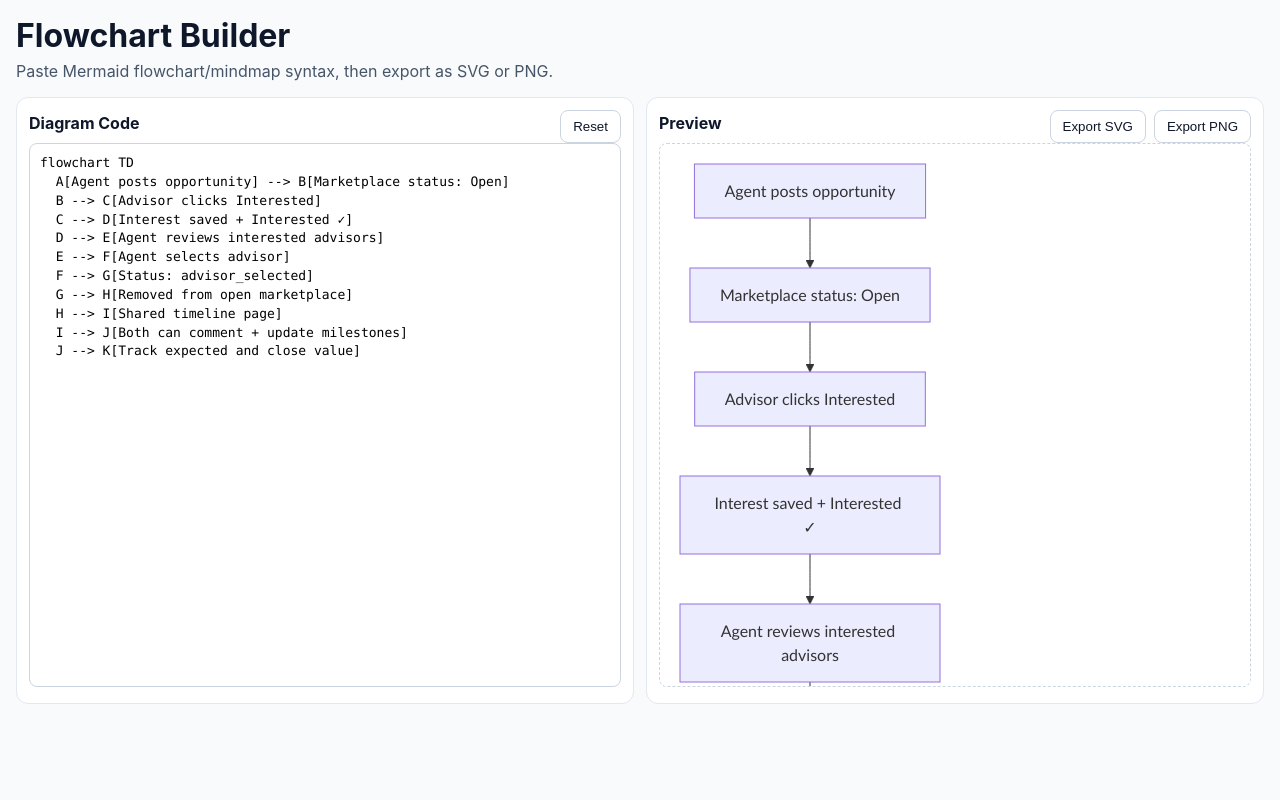
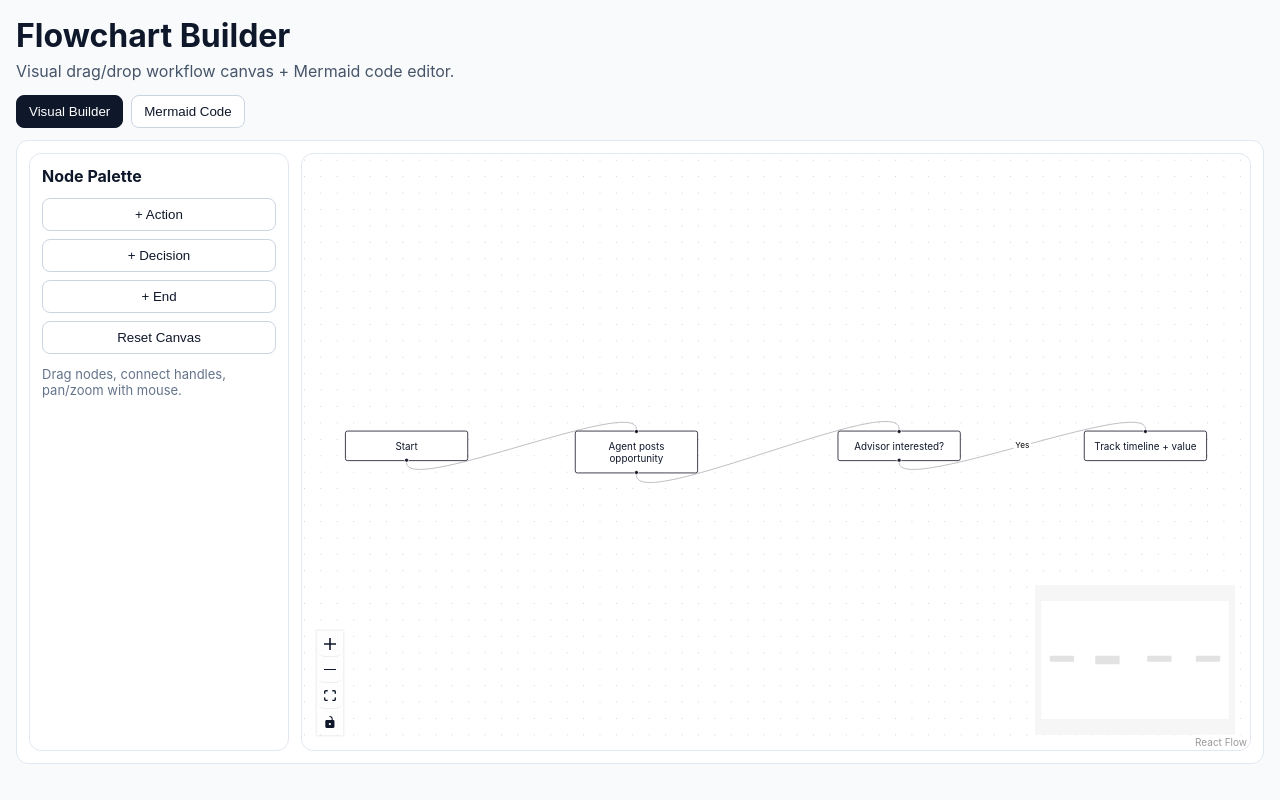
Before and after one commit to BenWeisman96/Flowchart.-Openclaw, a React (Vite) app: page / in a window 1280 px wide. Built offline with nearby package versions, Linux system fonts and the light colour scheme.

Commit message:
Add visual drag-and-drop workflow builder (React Flow) with Mermaid tab

```diff
--- a/package.json
+++ b/package.json
@@ -9,6 +9,7 @@
     "preview": "vite preview"
   },
   "dependencies": {
+    "@xyflow/react": "^12.10.1",
     "mermaid": "^11.2.0",
     "react": "^18.3.1",
     "react-dom": "^18.3.1"
--- a/src/App.tsx
+++ b/src/App.tsx
@@ -1,5 +1,19 @@
-import { useEffect, useMemo, useRef, useState } from 'react';
+import { useCallback, useEffect, useMemo, useRef, useState } from 'react';
 import mermaid from 'mermaid';
+import {
+  ReactFlow,
+  MiniMap,
+  Controls,
+  Background,
+  addEdge,
+  useEdgesState,
+  useNodesState,
+  type Connection,
+  type Edge,
+  type Node,
+} from '@xyflow/react';
+
+import '@xyflow/react/dist/style.css';
 
 const DEFAULT_DIAGRAM = `flowchart TD
   A[Agent posts opportunity] --> B[Marketplace status: Open]
@@ -13,14 +27,35 @@ const DEFAULT_DIAGRAM = `flowchart TD
   I --> J[Both can comment + update milestones]
   J --> K[Track expected and close value]`;
 
+const INITIAL_NODES: Node[] = [
+  { id: 'start', position: { x: 80, y: 120 }, data: { label: 'Start' }, type: 'input' },
+  { id: 'action-1', position: { x: 360, y: 120 }, data: { label: 'Agent posts opportunity' } },
+  { id: 'decision-1', position: { x: 680, y: 120 }, data: { label: 'Advisor interested?' } },
+  { id: 'end', position: { x: 980, y: 120 }, data: { label: 'Track timeline + value' }, type: 'output' },
+];
+
+const INITIAL_EDGES: Edge[] = [
+  { id: 'e1', source: 'start', target: 'action-1' },
+  { id: 'e2', source: 'action-1', target: 'decision-1' },
+  { id: 'e3', source: 'decision-1', target: 'end', label: 'Yes' },
+];
+
 mermaid.initialize({ startOnLoad: false, securityLevel: 'loose', theme: 'default' });
 
 export function App() {
+  const [mode, setMode] = useState<'visual' | 'code'>('visual');
   const [code, setCode] = useState(() => localStorage.getItem('flowchart_code') || DEFAULT_DIAGRAM);
   const [svg, setSvg] = useState('');
   const [error, setError] = useState('');
   const renderId = useMemo(() => `m${Math.random().toString(36).slice(2)}`, [code]);
   const previewRef = useRef<HTMLDivElement>(null);
+
+  const [nodes, setNodes, onNodesChange] = useNodesState<Node>(
+    () => JSON.parse(localStorage.getItem('flowchart_nodes') || 'null') || INITIAL_NODES
+  );
+  const [edges, setEdges, onEdgesChange] = useEdgesState<Edge>(
+    () => JSON.parse(localStorage.getItem('flowchart_edges') || 'null') || INITIAL_EDGES
+  );
 
   useEffect(() => {
     localStorage.setItem('flowchart_code', code);
@@ -43,6 +78,45 @@ export function App() {
       cancelled = true;
     };
   }, [code, renderId]);
+
+  useEffect(() => {
+    localStorage.setItem('flowchart_nodes', JSON.stringify(nodes));
+  }, [nodes]);
+
+  useEffect(() => {
+    localStorage.setItem('flowchart_edges', JSON.stringify(edges));
+  }, [edges]);
+
+  const onConnect = useCallback(
+    (connection: Connection) => setEdges((eds) => addEdge({ ...connection, animated: true }, eds)),
+    [setEdges]
+  );
+
+  const addNode = (kind: 'action' | 'decision' | 'end') => {
+    const id = `${kind}-${Date.now()}`;
+    const y = 120 + nodes.length * 70;
+    setNodes((curr) => [
+      ...curr,
+      {
+        id,
+        data: {
+          label:
+            kind === 'action'
+              ? 'New Action'
+              : kind === 'decision'
+              ? 'New Decision'
+              : 'End',
+        },
+        type: kind === 'end' ? 'output' : 'default',
+        position: { x: 220 + (curr.length % 3) * 280, y },
+      },
+    ]);
+  };
+
+  const clearVisual = () => {
+    setNodes(INITIAL_NODES);
+    setEdges(INITIAL_EDGES);
+  };
 
   const downloadSvg = () => {
     if (!svg) return;
@@ -93,9 +167,38 @@ export function App() {
     <div className="app">
       <header>
         <h1>Flowchart Builder</h1>
-        <p>Paste Mermaid flowchart/mindmap syntax, then export as SVG or PNG.</p>
+        <p>Visual drag/drop workflow canvas + Mermaid code editor.</p>
       </header>
 
+      <div className="tabs">
+        <button className={mode === 'visual' ? 'active' : ''} onClick={() => setMode('visual')}>
+          Visual Builder
+        </button>
+        <button className={mode === 'code' ? 'active' : ''} onClick={() => setMode('code')}>
+          Mermaid Code
+        </button>
+      </div>
+
+      {mode === 'visual' ? (
+        <section className="visualWrap">
+          <aside className="panel">
+            <h2>Node Palette</h2>
+            <button onClick={() => addNode('action')}>+ Action</button>
+            <button onClick={() => addNode('decision')}>+ Decision</button>
+            <button onClick={() => addNode('end')}>+ End</button>
+            <button onClick={clearVisual}>Reset Canvas</button>
+            <p className="hint">Drag nodes, connect handles, pan/zoom with mouse.</p>
+          </aside>
+
+          <div className="canvasWrap">
+            <ReactFlow nodes={nodes} edges={edges} onNodesChange={onNodesChange} onEdgesChange={onEdgesChange} onConnect={onConnect} fitView>
+              <MiniMap />
+              <Controls />
+              <Background />
+            </ReactFlow>
+          </div>
+        </section>
+      ) : (
         <main>
           <section className="editor">
             <div className="row">
@@ -117,6 +220,7 @@ export function App() {
             {error ? <pre className="error">{error}</pre> : <div className="canvas" ref={previewRef} dangerouslySetInnerHTML={{ __html: svg }} />}
           </section>
         </main>
+      )}
     </div>
   );
 }
--- a/src/styles.css
+++ b/src/styles.css
@@ -3,14 +3,15 @@
   color: #0f172a;
   background: #f8fafc;
 }
-
 * { box-sizing: border-box; }
-
 body { margin: 0; }
 
-.app { padding: 16px; max-width: 1400px; margin: 0 auto; }
+.app { padding: 16px; max-width: 1440px; margin: 0 auto; }
 header h1 { margin: 0 0 6px; }
-header p { margin: 0 0 16px; color: #475569; }
+header p { margin: 0 0 14px; color: #475569; }
+
+.tabs { display: flex; gap: 8px; margin-bottom: 12px; }
+.tabs button.active { background: #0f172a; color: #fff; border-color: #0f172a; }
 
 main {
   display: grid;
@@ -18,26 +19,38 @@ main {
   gap: 12px;
 }
 
+.visualWrap {
+  display: grid;
+  grid-template-columns: 260px 1fr;
+  gap: 12px;
+  height: 78vh;
+}
+
+.panel,
 section {
-  background: white;
+  background: #fff;
   border: 1px solid #e2e8f0;
   border-radius: 12px;
   padding: 12px;
-  min-height: 75vh;
 }
 
-.row {
-  display: flex;
-  justify-content: space-between;
-  align-items: center;
-  gap: 8px;
+.panel { display: flex; flex-direction: column; gap: 8px; }
+.panel h2 { margin: 0 0 4px; font-size: 16px; }
+.hint { margin-top: 4px; color: #64748b; font-size: 13px; }
+
+.canvasWrap {
+  border: 1px solid #e2e8f0;
+  border-radius: 12px;
+  overflow: hidden;
+  background: #fff;
 }
 
+.row { display: flex; justify-content: space-between; align-items: center; gap: 8px; }
 h2 { font-size: 16px; margin: 0 0 8px; }
 
 textarea {
   width: 100%;
-  height: calc(75vh - 56px);
+  height: calc(78vh - 56px);
   border: 1px solid #cbd5e1;
   border-radius: 8px;
   padding: 10px;
@@ -55,7 +68,6 @@ button {
   padding: 8px 12px;
   cursor: pointer;
 }
-
 button:hover { background: #f1f5f9; }
 button:disabled { opacity: .5; cursor: not-allowed; }
 
@@ -65,7 +77,7 @@ button:disabled { opacity: .5; cursor: not-allowed; }
   border: 1px dashed #cbd5e1;
   border-radius: 8px;
   padding: 12px;
-  height: calc(75vh - 56px);
+  height: calc(78vh - 56px);
   overflow: auto;
   background: #fff;
 }
@@ -79,8 +91,9 @@ button:disabled { opacity: .5; cursor: not-allowed; }
   padding: 10px;
 }
 
-@media (max-width: 960px) {
+@media (max-width: 1100px) {
+  .visualWrap { grid-template-columns: 1fr; height: auto; }
   main { grid-template-columns: 1fr; }
-  section { min-height: auto; }
+  .canvasWrap { height: 56vh; }
   textarea, .canvas { height: 42vh; }
 }
```
Also changed, not shown: 1 other file (tests, documents, lock files or other folders). Lines whose indentation alone changed are shown as unchanged.
